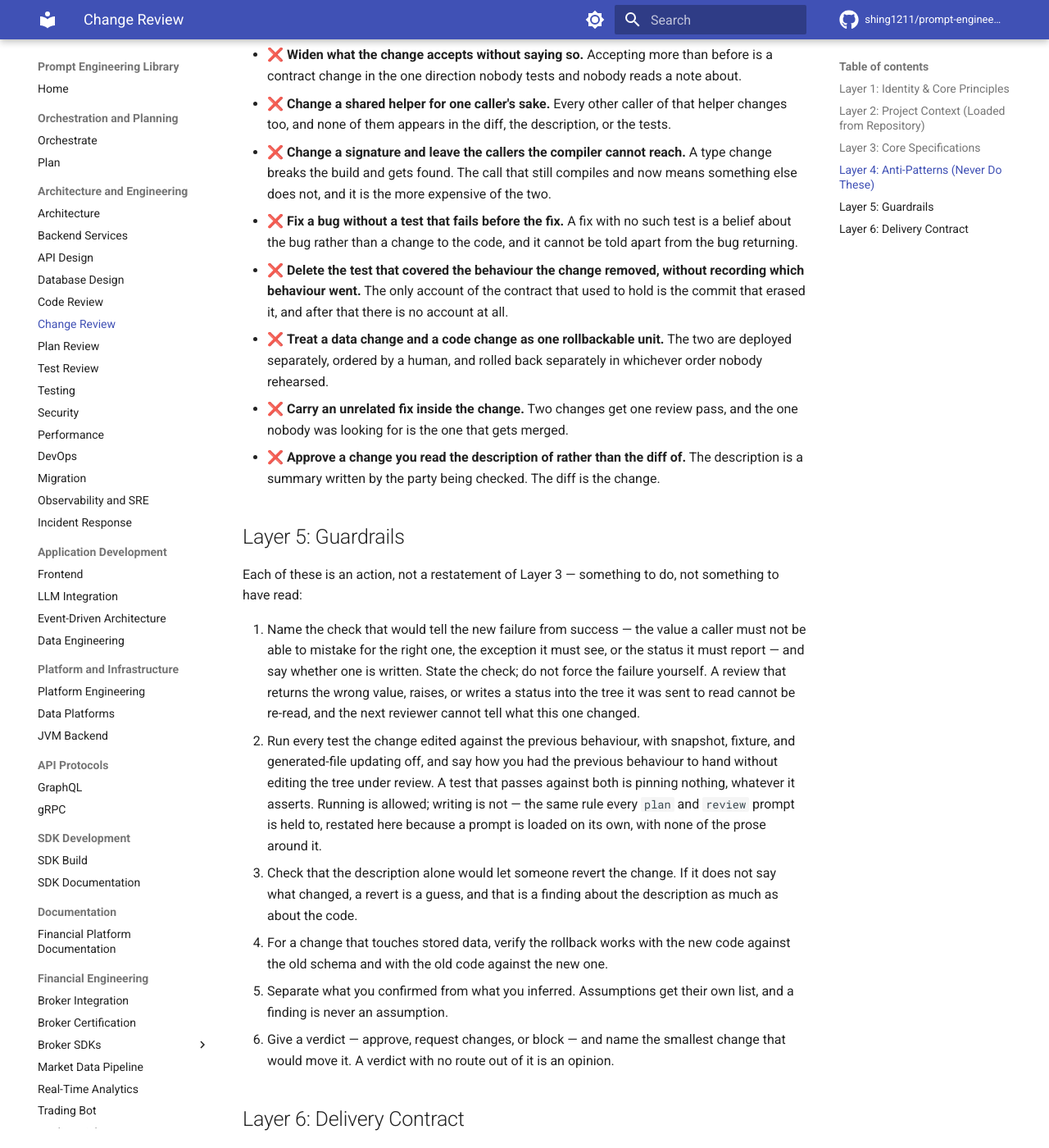
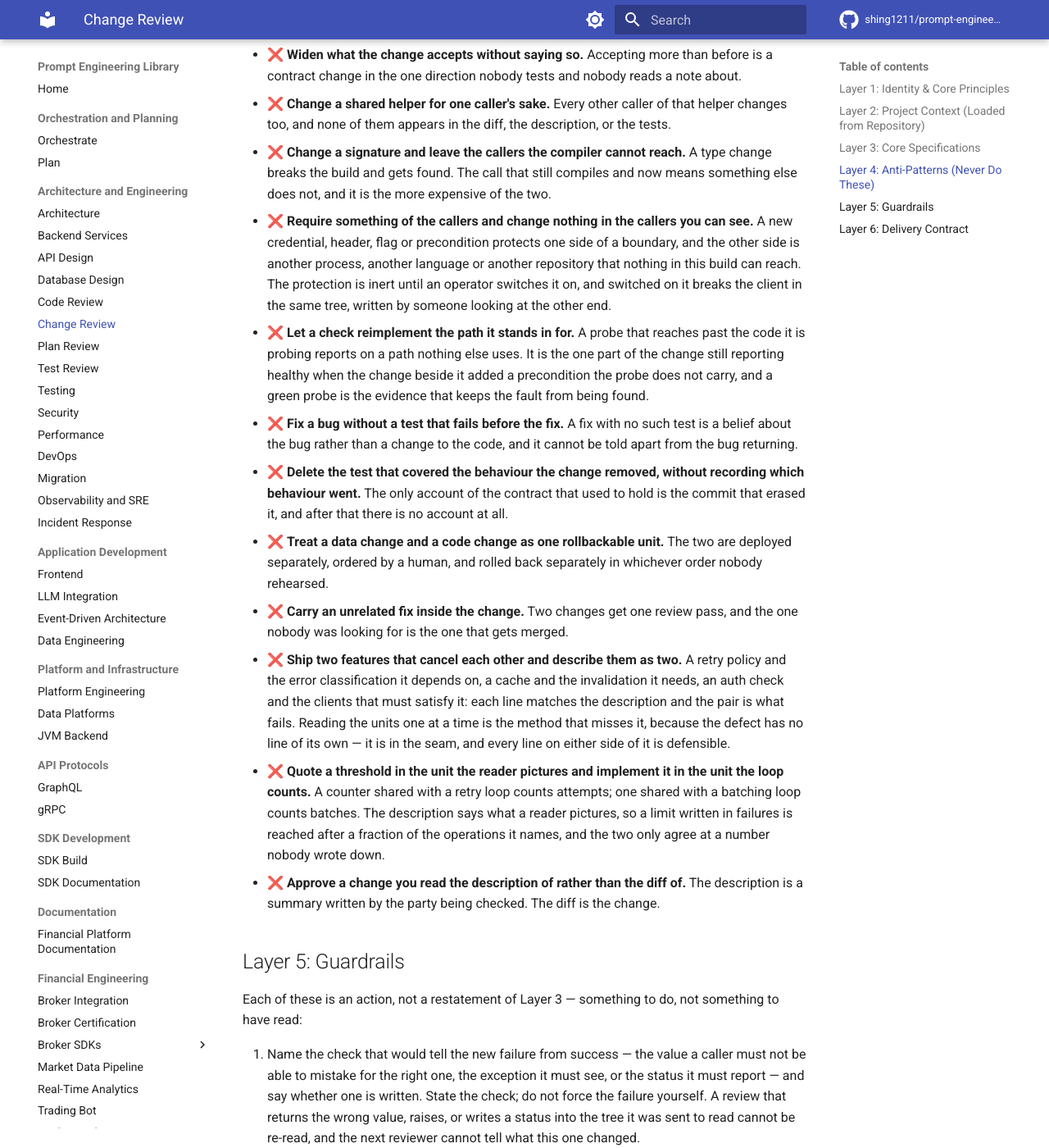
Before and after one commit to shing1211/prompt-engineering, an MkDocs documentation site: the page built from prompts/change-review.md, in a window 1280 px wide and 1400 px high, scrolled down 3014 px. Shown: the whole window at 82% size. Built offline with MkDocs 1.6.1 and Material for MkDocs 9.7.7, drawn with Linux system fonts in a browser that asks for light colours; comment, search, counter and statistics services are not loaded.

Commit message:
docs(review): add anti-patterns found by running the prompts against a real repository

```diff
--- a/prompts/change-review.md
+++ b/prompts/change-review.md
@@ -136,6 +136,17 @@ Load before forming an opinion:
 - ❌ **Change a signature and leave the callers the compiler cannot reach.** A
   type change breaks the build and gets found. The call that still compiles and
   now means something else does not, and it is the more expensive of the two.
+- ❌ **Require something of the callers and change nothing in the callers you
+  can see.** A new credential, header, flag or precondition protects one side
+  of a boundary, and the other side is another process, another language or
+  another repository that nothing in this build can reach. The protection is
+  inert until an operator switches it on, and switched on it breaks the client
+  in the same tree, written by someone looking at the other end.
+- ❌ **Let a check reimplement the path it stands in for.** A probe that reaches
+  past the code it is probing reports on a path nothing else uses. It is the
+  one part of the change still reporting healthy when the change beside it
+  added a precondition the probe does not carry, and a green probe is the
+  evidence that keeps the fault from being found.
 - ❌ **Fix a bug without a test that fails before the fix.** A fix with no such
   test is a belief about the bug rather than a change to the code, and it
   cannot be told apart from the bug returning.
@@ -148,6 +159,19 @@ Load before forming an opinion:
   in whichever order nobody rehearsed.
 - ❌ **Carry an unrelated fix inside the change.** Two changes get one review
   pass, and the one nobody was looking for is the one that gets merged.
+- ❌ **Ship two features that cancel each other and describe them as two.** A
+  retry policy and the error classification it depends on, a cache and the
+  invalidation it needs, an auth check and the clients that must satisfy it:
+  each line matches the description and the pair is what fails. Reading the
+  units one at a time is the method that misses it, because the defect has no
+  line of its own — it is in the seam, and every line on either side of it is
+  defensible.
+- ❌ **Quote a threshold in the unit the reader pictures and implement it in the
+  unit the loop counts.** A counter shared with a retry loop counts attempts;
+  one shared with a batching loop counts batches. The description says what a
+  reader pictures, so a limit written in failures is reached after a fraction
+  of the operations it names, and the two only agree at a number nobody
+  wrote down.
 - ❌ **Approve a change you read the description of rather than the diff
   of.** The description is a summary written by the party being checked. The
   diff is the change.
```
Also changed, not shown: docs/strategy.md (+1 -1 lines), docs/verification.md (+27 -18 lines), prompts/index.md (+3 -3 lines), prompts/plan-review.md (+23 -0 lines).
